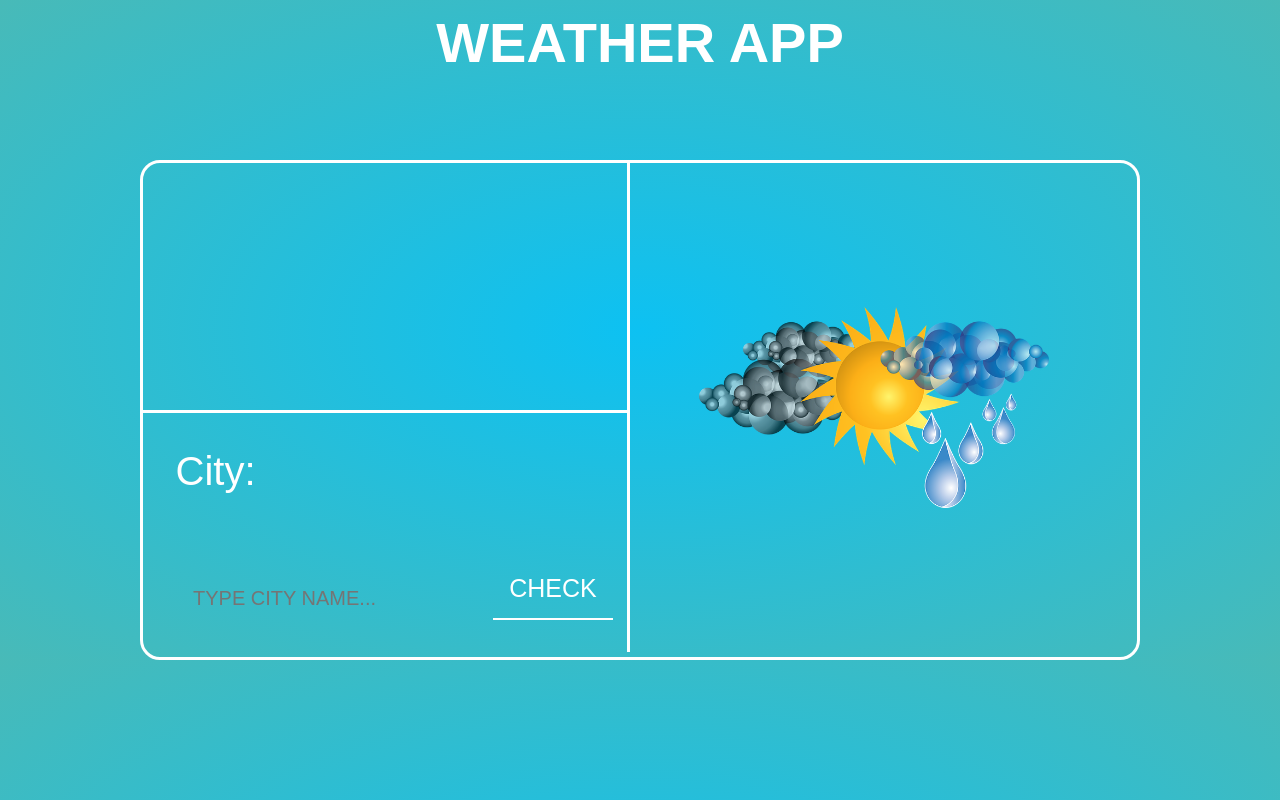
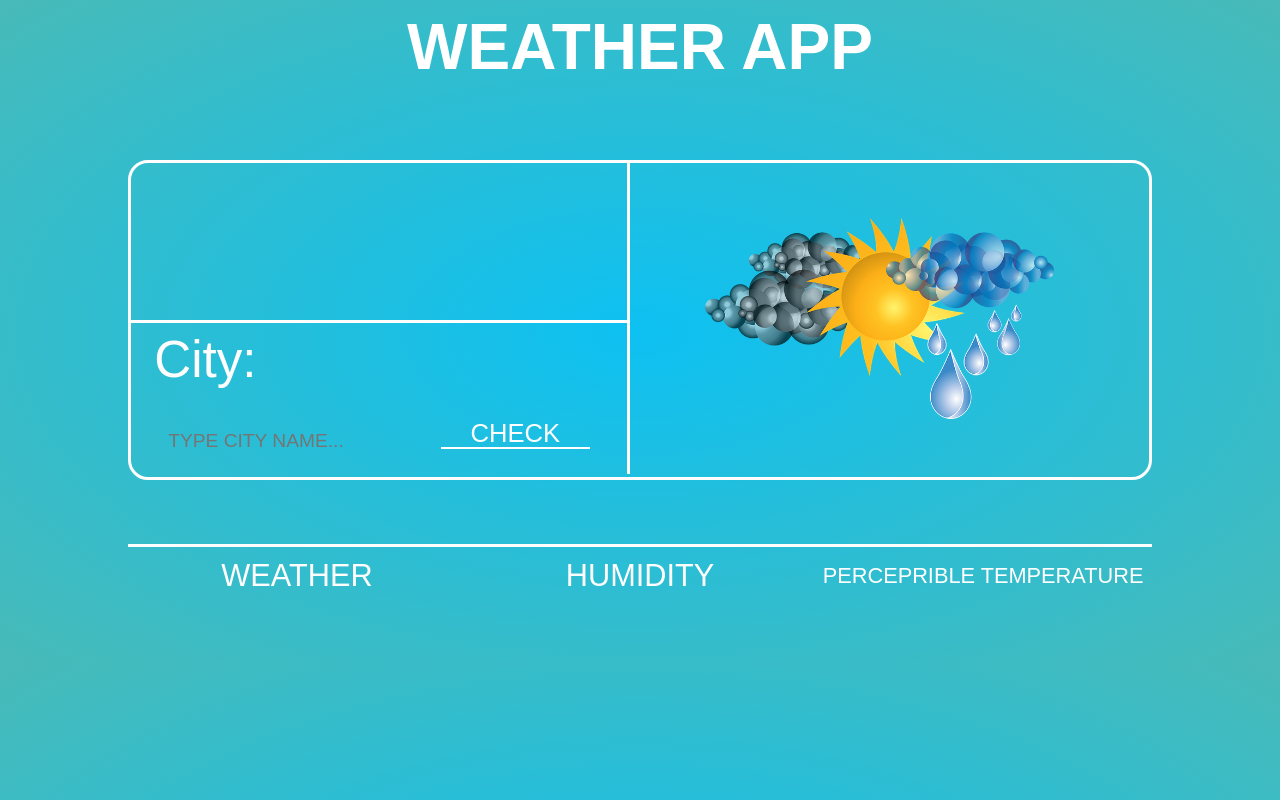
Before and after one commit to EDS3L/WEATHER-APP, a plain HTML site: page index.html in a window 1280 px wide. Drawn offline with nearby package versions, Linux system fonts and the light colour scheme.

Commit message:
completed page layout and functionality

```diff
--- a/index.html
+++ b/index.html
@@ -44,18 +44,21 @@
         />
       </div>
     </div>
-    <!-- <div class="bottom">
-      <div class="headings">
-        <p>WEATHER</p>
-          <p>Temperature:</p>
-          <p>Humidity:</p>
+
+    <div class="bottom">
+      <div class="bottomCore weather">
+        <div class="text">WEATHER</div>
+        <div class="table weatherInfo"></div>
       </div>
-      <div class="weather-info">
-        <p class="weather"></p>
-        <p class="temperature"></p>
-        <p class="humidity"></p>
+      <div class="bottomCore humidity">
+        <div class="text">HUMIDITY</div>
+        <div class="table humidityInfo"></div>
       </div>
-    </div> -->
+      <div class="bottomCore feelsLike">
+        <div class="text">PERCEPRIBLE TEMPERATURE</div>
+        <div class="table feelsLikeTemp"></div>
+      </div>
+    </div>
 
     <script src="https://cdn.jsdelivr.net/npm/axios@1.1.2/dist/axios.min.js"></script>
 
--- a/script.js
+++ b/script.js
@@ -2,10 +2,11 @@ const input = document.querySelector('input');
 const button = document.querySelector('button');
 const cityName = document.querySelector('.city');
 const photo = document.querySelector('.photo');
-const weather = document.querySelector('.weather');
+const weather = document.querySelector('.weatherInfo');
 const temperature = document.querySelector('.temperature');
 const warning = document.querySelector('.warning');
-const humidity = document.querySelector('.humidity');
+const humidity = document.querySelector('.humidityInfo');
+const feelsLikeTemp = document.querySelector('.feelsLikeTemp')
 
 const API_LINK = 'https://api.openweathermap.org/data/2.5/weather?q=';
 const API_KEY = '&appid=85575f139f919428d72f7c9dcb7a03e7';
@@ -15,8 +16,6 @@ const getWeather = () => {
   const city = input.value;
   const URL = API_LINK + city + API_KEY + API_UNITS;
 
-  const test = axios.get(URL).then((response) => console.log(response.data));
-
   axios
     .get(URL)
     .then((response) => {
@@ -24,15 +23,19 @@ const getWeather = () => {
       const hum = response.data.main.humidity;
       const weatherInfo = response.data.weather[0].main;
       const nameCity = response.data.name;
+      const feelsLike = response.data.main.feels_like
 
       const idForIcon = response.data.weather[0].id;
 
+
+
       cityName.textContent = nameCity;
       temperature.textContent = Math.ceil(temp) + ' °';
-      // humidity.textContent = hum + ' %';
-      // weather.textContent = weatherInfo;
+      humidity.textContent = hum + ' %';
+      weather.textContent = weatherInfo;
+      feelsLikeTemp.textContent = Math.ceil(feelsLike) + ' °';
 
-      console.log(idForIcon);
+
 
       if (idForIcon >= 200 && idForIcon <= 232) {
         photo.setAttribute('src', 'img/thunderstorm.png');
--- a/style.css
+++ b/style.css
@@ -29,12 +29,12 @@ h1 {
   text-transform: uppercase;
   text-align: center;
   padding: 10px;
-  font-size: 56px;
+  font-size: 5vw;
 }
 
 .core {
-  width: 1000px;
-  height: 500px;
+  width: 80vw;
+  height: 40vh;
   display: flex;
   margin-left: auto;
   margin-right: auto;
@@ -61,8 +61,8 @@ h1 {
 }
 
 .photo {
-  width: 350px;
-  height: 350px;
+  width: 70%;
+  height: 70%;
   object-fit: contain;
   transition: 0.4s;
 }
@@ -73,7 +73,7 @@ h1 {
   height: 50%;
   justify-content: center;
   align-items: center;
-  font-size: 140px;
+  font-size: 11vw;
 }
 
 .temperature {
@@ -109,7 +109,7 @@ h1 {
   height: 100%;
   justify-content: center;
   align-items: center;
-  font-size: 40px;
+  font-size: 4vw;
 }
 
 .city {
@@ -118,7 +118,7 @@ h1 {
   height: 100%;
   justify-content: center;
   align-items: center;
-  font-size: 40px;
+  font-size: 4vw;
   transition: 0.4s;
 }
 
@@ -127,16 +127,15 @@ h1 {
   width: 100%;
   height: 50%;
   align-items: center;
-  margin-left: 50px;
+  justify-content: space-around;
 }
 
 .inputText {
-  margin-right: 50px;
-  width: 250px;
-  height: 60px;
+  width: 40%;
+  height: 40%;
   background: transparent;
   border: none;
-  font-size: 45px;
+  font-size: 3vw;
   color: white;
 }
 
@@ -148,16 +147,16 @@ h1 {
 }
 
 .inputText::placeholder {
-  font-size: 20px;
+  font-size: 1.5vw;
 }
 
 button {
-  width: 120px;
-  height: 60px;
+  width: 30%;
+  height: 40%;
   background: transparent;
   border: none;
   border-bottom: 2px solid white;
-  font-size: 25px;
+  font-size: 2vw;
   color: white;
 }
 
@@ -169,6 +168,59 @@ button:hover {
 }
 
 .warning {
-  font-size: 20px;
+  width: 40%;
+  height: 10%;
+  font-size: 1.5vw;
   color: red;
 }
+
+.bottom {
+  width: 80vw;
+  height: 15vh;
+  display: flex;
+  margin-top: 8vh;
+  margin-left: auto;
+  margin-right: auto;
+  border-top: 3px solid white;
+  justify-content: space-between;
+  align-items: center;
+}
+
+.bottomCore {
+  width: 33%;
+  height: 100%;
+  display: flex;
+  justify-content: center;
+  align-items: center;
+  flex-wrap: wrap;
+  font-size: 2.4vw;
+  color: white;
+}
+
+.feelsLike {
+  width: 33%;
+  height: 100%;
+  display: flex;
+  justify-content: center;
+  align-items: center;
+  flex-wrap: wrap;
+  font-size: 1.7vw;
+  color: white;
+}
+
+.text {
+  display: flex;
+  justify-content: center;
+  align-items: center;
+  width: 100%;
+  height: 50%;
+}
+
+.table {
+  display: flex;
+  justify-content: center;
+  width: 100%;
+  height: 50%;
+  font-size: 1.7vw;
+  color: white;
+}
```
